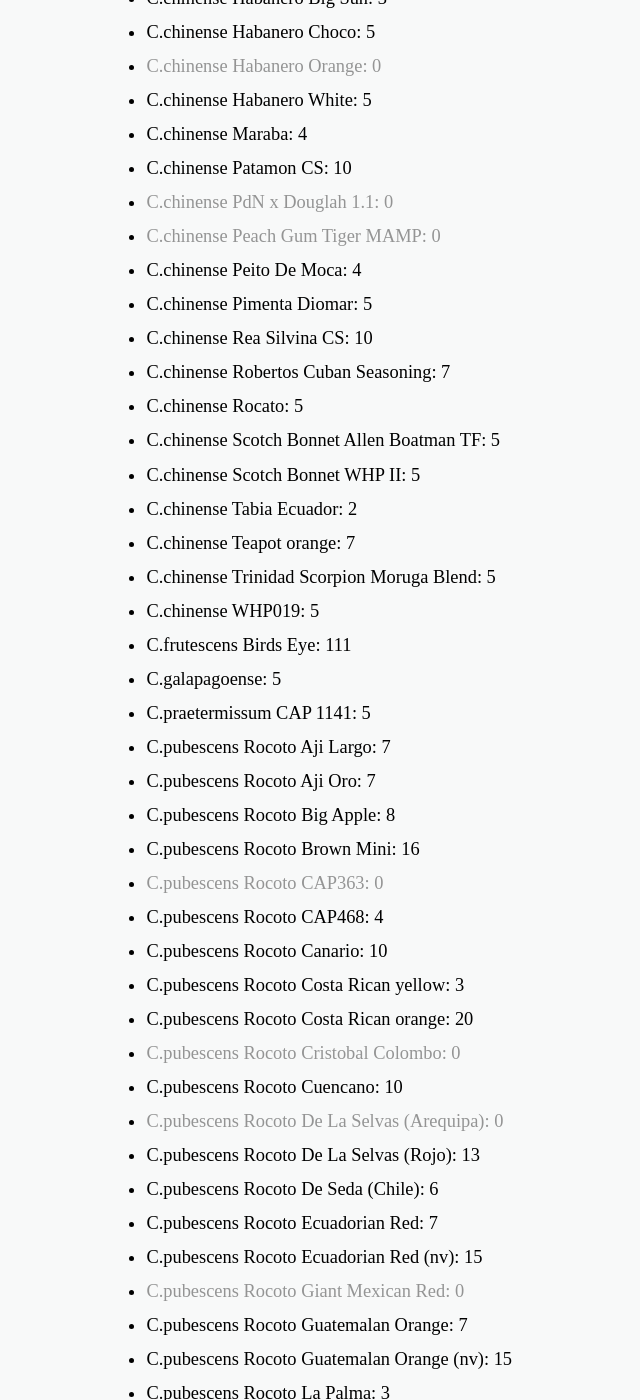
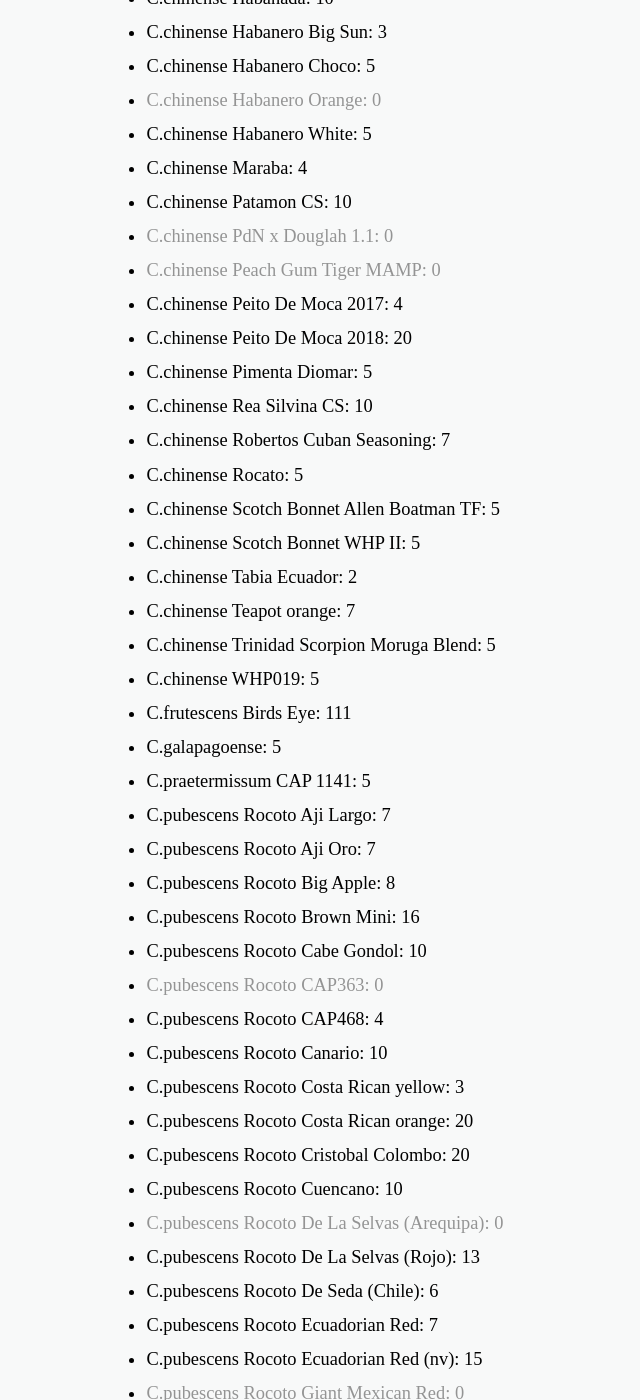
Before and after one commit to iamsebastian/blog.sebastian.science, a Jekyll site: the page built from samen.md, in a window 1280 px wide and 1400 px high, scrolled down 4644 px. Shown: the whole window, without its empty margins (160-800 px from the left). Built offline with Jekyll 4.4.1, drawn with Linux system fonts in a browser that asks for light colours; some of the changed text lies outside the part shown.

Commit message:
Updated seeds

```diff
--- a/_data/seeds.yaml
+++ b/_data/seeds.yaml
@@ -60,7 +60,7 @@
 C.baccatum Aji Dulcen: 10
 C.baccatum Aji Equatoria: 10
 C.baccatum Aji Jaguar F3 nv: 20
-C.baccatum Aji Jaguar F4: 0
+C.baccatum Aji Jaguar F4: 5
 C.baccatum Aji Mochero: 8
 C.baccatum Aji Monru: 10
 C.baccatum Aji Panca: 3
@@ -80,7 +80,8 @@
 C.baccatum Orange Drop F1: 10
 C.baccatum Orange Drop F2 (nv): 15
 C.baccatum Pea: 10
-C.baccatum PI 585239: 8
+C.baccatum PI 585239 2017: 8
+C.baccatum PI 585239 2018: 40
 C.baccatum Pimenta Barra Do Ribeiro (CP-113): 10
 C.baccatum Santorini Episkopi: 0
 C.baccatum Sugar Rush: 5
@@ -114,7 +115,8 @@
 C.chinense Patamon CS: 10
 C.chinense PdN x Douglah 1.1: 0
 C.chinense Peach Gum Tiger MAMP: 0
-C.chinense Peito De Moca: 4
+C.chinense Peito De Moca 2017: 4
+C.chinense Peito De Moca 2018: 20
 C.chinense Pimenta Diomar: 5
 C.chinense Rea Silvina CS: 10
 C.chinense Robertos Cuban Seasoning: 7
@@ -132,12 +134,13 @@
 C.pubescens Rocoto Aji Oro: 7
 C.pubescens Rocoto Big Apple: 8
 C.pubescens Rocoto Brown Mini: 16
+C.pubescens Rocoto Cabe Gondol: 10
 C.pubescens Rocoto CAP363: 0
 C.pubescens Rocoto CAP468: 4
 C.pubescens Rocoto Canario: 10
 C.pubescens Rocoto Costa Rican yellow: 3
 C.pubescens Rocoto Costa Rican orange: 20
-C.pubescens Rocoto Cristobal Colombo: 0
+C.pubescens Rocoto Cristobal Colombo: 20
 C.pubescens Rocoto Cuencano: 10
 C.pubescens Rocoto De La Selvas (Arequipa): 0
 C.pubescens Rocoto De La Selvas (Rojo): 13
```
